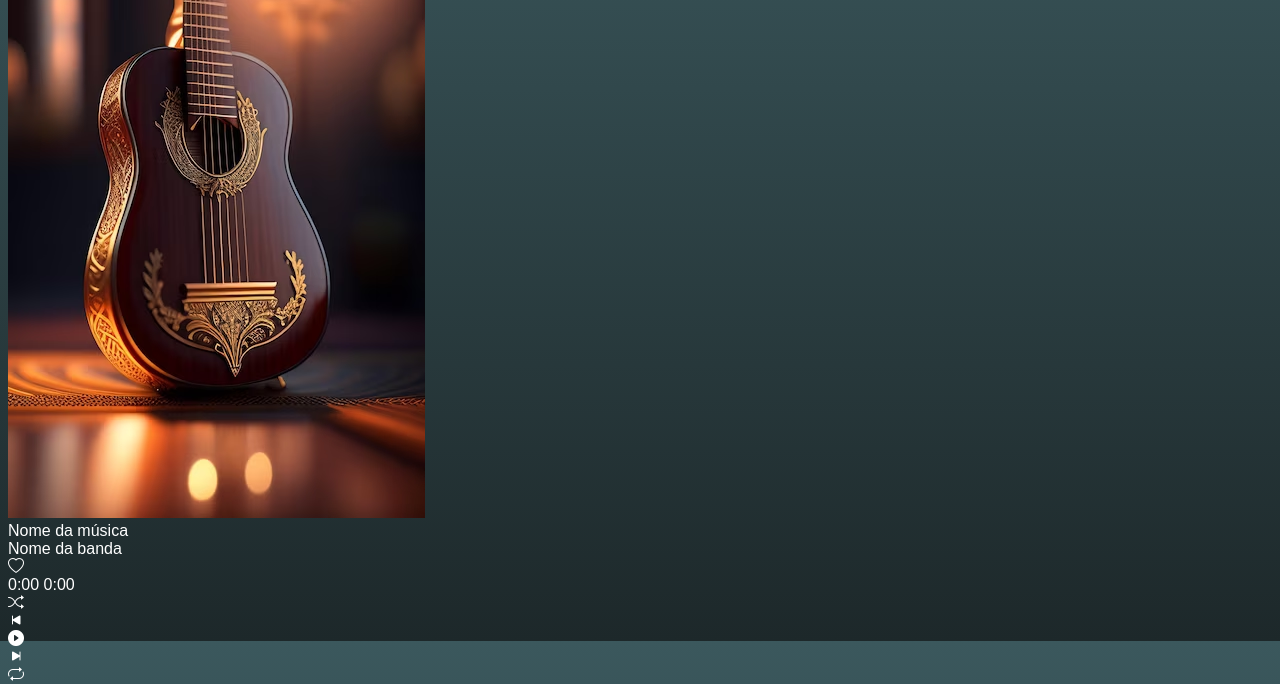
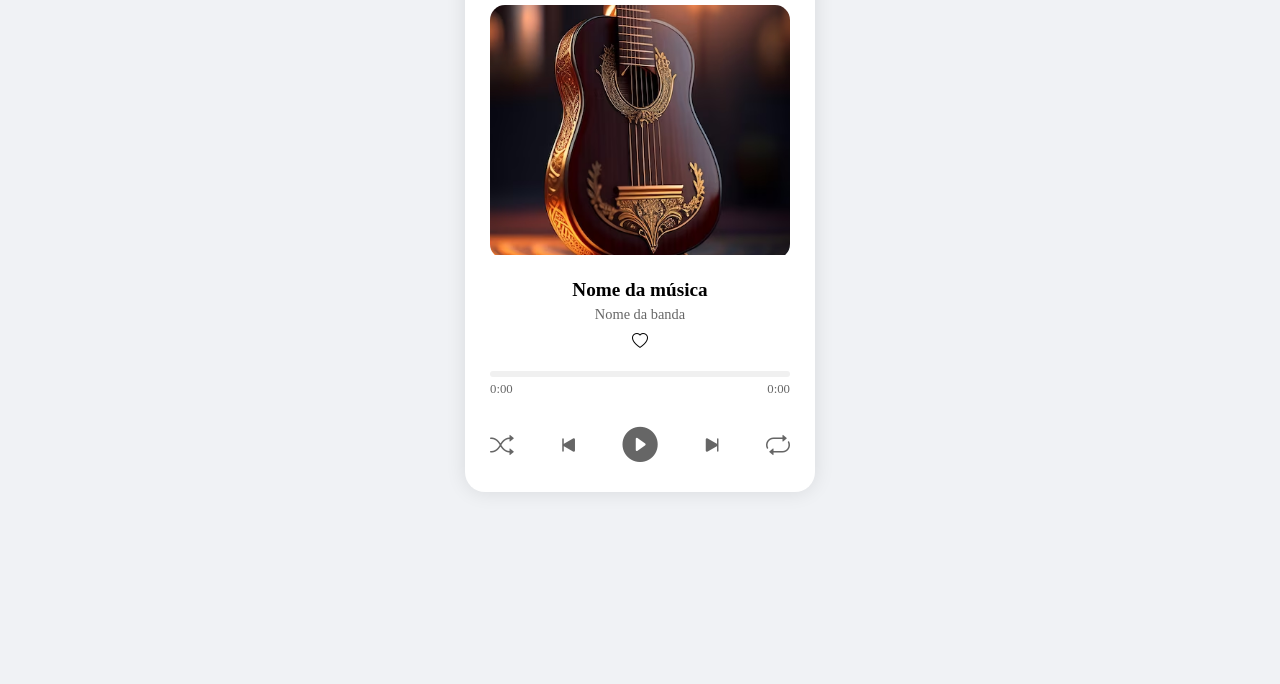
Before and after one commit to luan0710/play-musica, a plain HTML site: page index.html in a window 1280 px wide. Shown: the part 188-872 px from the top of the page. After the commit the page ends 800 px from the top, so only its background shows below. Drawn offline with nearby package versions, Linux system fonts and the light colour scheme.

Commit message:
"Deleted file src/seets/img/background.jpg"

```diff
--- a/src/css/style.css
+++ b/src/css/style.css
@@ -1,9 +1,114 @@
+* {
+    margin: 0;
+    padding: 0;
+    box-sizing: border-box;
+}
+
 body {
-    background-image: linear-gradient(
-        rgb(59,88,93),
-        rgb(29,40,42)
-    );
-    height: 100vh;
-    color: white;
-    font-family: sans-serif;
+    display: flex;
+    align-items: center;
+    justify-content: center;
+    min-height: 100vh;
+    background: #f0f2f5;
 }
+
+.music-player {
+    width: 350px;
+    padding: 25px;
+    border-radius: 20px;
+    background: white;
+    box-shadow: 0 0 20px rgba(0, 0, 0, 0.1);
+}
+
+.player-header h1 {
+    text-align: center;
+    font-size: 1.5rem;
+    margin-bottom: 20px;
+}
+
+.player-img {
+    width: 100%;
+    margin: 15px 0;
+    border-radius: 15px;
+    overflow: hidden;
+}
+
+.player-img img {
+    width: 100%;
+    height: 250px;
+    object-fit: cover;
+}
+
+.player-info {
+    text-align: center;
+    margin: 20px 0;
+}
+
+.song-title {
+    font-size: 1.2rem;
+    font-weight: bold;
+    margin-bottom: 5px;
+}
+
+.artist-name {
+    color: #666;
+    font-size: 0.9rem;
+}
+
+.progress-area {
+    margin: 20px 0;
+}
+
+.progress-bar {
+    height: 6px;
+    width: 100%;
+    background: #f0f0f0;
+    border-radius: 50px;
+    cursor: pointer;
+}
+
+.progress-bar span {
+    display: block;
+    height: 100%;
+    width: 0%;
+    background: #4CAF50;
+    border-radius: 50px;
+}
+
+.time-area {
+    display: flex;
+    justify-content: space-between;
+    margin-top: 5px;
+    font-size: 0.8rem;
+    color: #666;
+}
+
+.controls {
+    display: flex;
+    align-items: center;
+    justify-content: space-between;
+    margin-top: 30px;
+}
+
+.control-btn {
+    font-size: 1.5rem;
+    color: #666;
+    cursor: pointer;
+}
+
+.control-btn:hover {
+    color: #4CAF50;
+}
+
+.play-pause {
+    font-size: 2.2rem;
+}
+
+.favorite-btn {
+    margin-top: 10px;
+    cursor: pointer;
+}
+
+.favorite-btn i:hover {
+    color: red;
+}
```
